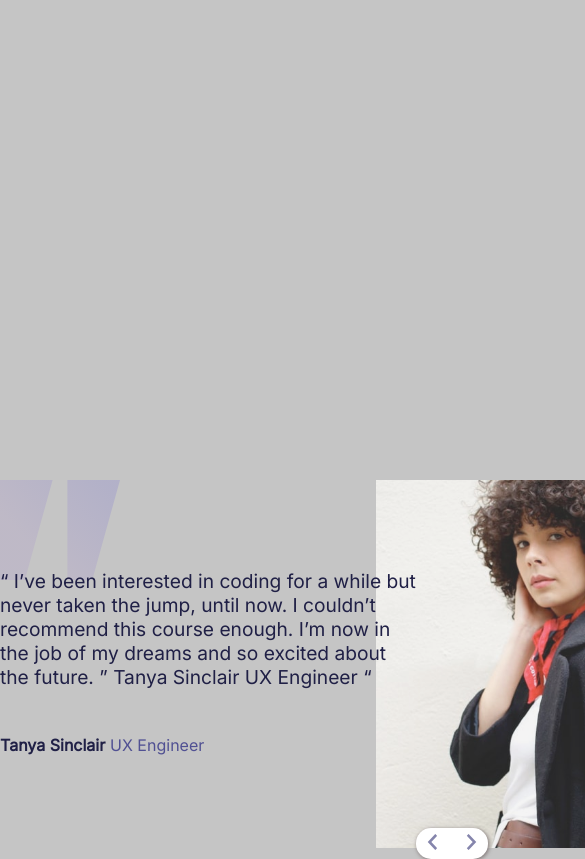
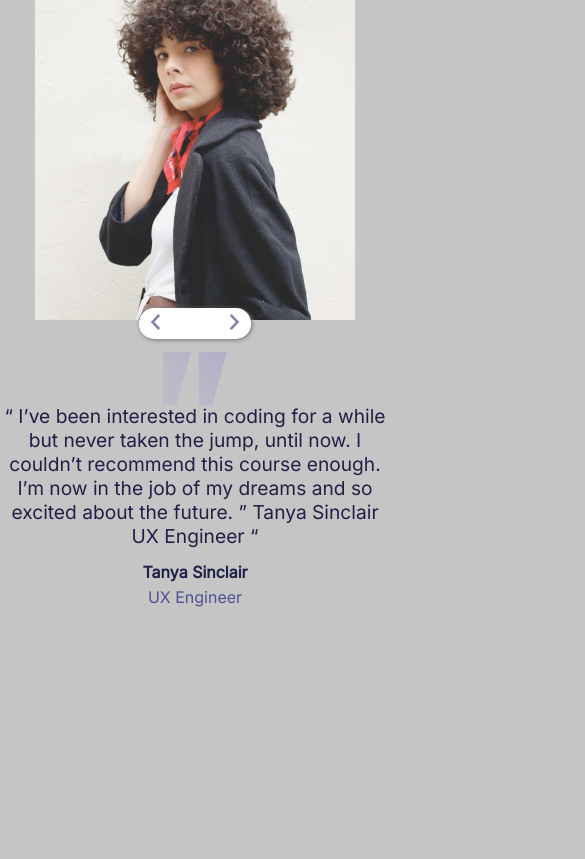
Before and after one commit to Cosmin2410/Testimonial-Slider, a plain HTML site: page index.html in a window 390 px wide. Shown: the top 859 px of the page, 585 px wide, since content can reach past the window. Drawn offline with Linux system fonts and the light colour scheme.

Commit message:
mobile friendly and some css changes

```diff
--- a/index.html
+++ b/index.html
@@ -43,6 +43,7 @@
       <!-- Images -->
 
       <div class="images-buttons">
+        <img src="/images/pattern-quotes.svg" class="quotes" />
         <div class="image image-visible">
           <img src="images/image-tanya.jpg" />
         </div>
--- a/style.css
+++ b/style.css
@@ -3,7 +3,6 @@ body {
   padding: 0;
   background-color: rgb(197, 197, 197);
   display: flex;
-  margin-top: 30rem;
   font-family: 'Inter', sans-serif;
 }
 
@@ -19,6 +18,7 @@ body {
 
 .review-visible {
   display: block;
+  animation: fadeVisibily 500ms;
 }
 
 .image {
@@ -27,10 +27,13 @@ body {
 
 .image-visible {
   display: block;
+  animation: fadeVisibily 500ms;
 }
 
 .image img {
   width: 23rem;
+  max-width: 23rem;
+  height: 100%;
   opacity: 0.8;
   position: relative;
   z-index: -1;
@@ -43,17 +46,16 @@ body {
   display: flex;
   justify-content: center;
   align-items: center;
-  margin: auto;
-  width: 50rem;
-  background-image: url('/images/pattern-quotes.svg');
-  background-repeat: no-repeat;
+  width: 100%;
+  /* background-image: url('/images/pattern-quotes.svg');
+  background-repeat: no-repeat; */
 }
 
 /* Text testimonial */
 .experience {
   font-size: 1.2rem;
   color: hsl(240, 38%, 20%);
-  width: 26rem;
+  max-width: 26rem;
 }
 
 /* Name and ocupation */
@@ -107,3 +109,63 @@ body {
 .next-button-icon {
   height: 0.99rem;
 }
+
+@keyframes fadeVisibily {
+  0% {
+    opacity: 0;
+  }
+  100% {
+    opacity: 1;
+    transform: opacity linear;
+  }
+}
+
+.quotes {
+  position: absolute;
+  right: 40rem;
+}
+
+@media (max-width: 50.62em) {
+  .review-images {
+    flex-direction: column-reverse;
+    background-image: none;
+  }
+
+  .experience {
+    text-align: center;
+    margin-top: 3rem;
+  }
+
+  .name-field {
+    justify-content: center;
+    flex-direction: column;
+    gap: 0.3rem;
+    margin-top: 0.9rem;
+  }
+
+  .name-field h5,
+  p {
+    margin: 0;
+    padding: 0;
+  }
+
+  .image img {
+    width: 20rem;
+    margin: 0 auto;
+    margin-bottom: 2rem;
+  }
+
+  .nav-btns {
+    margin-top: -3rem;
+    margin-left: 6.5rem;
+    width: 7rem;
+  }
+
+  .quotes {
+    display: block;
+    position: absolute;
+    width: 4rem;
+    top: 22rem;
+    left: 8rem;
+  }
+}
```
